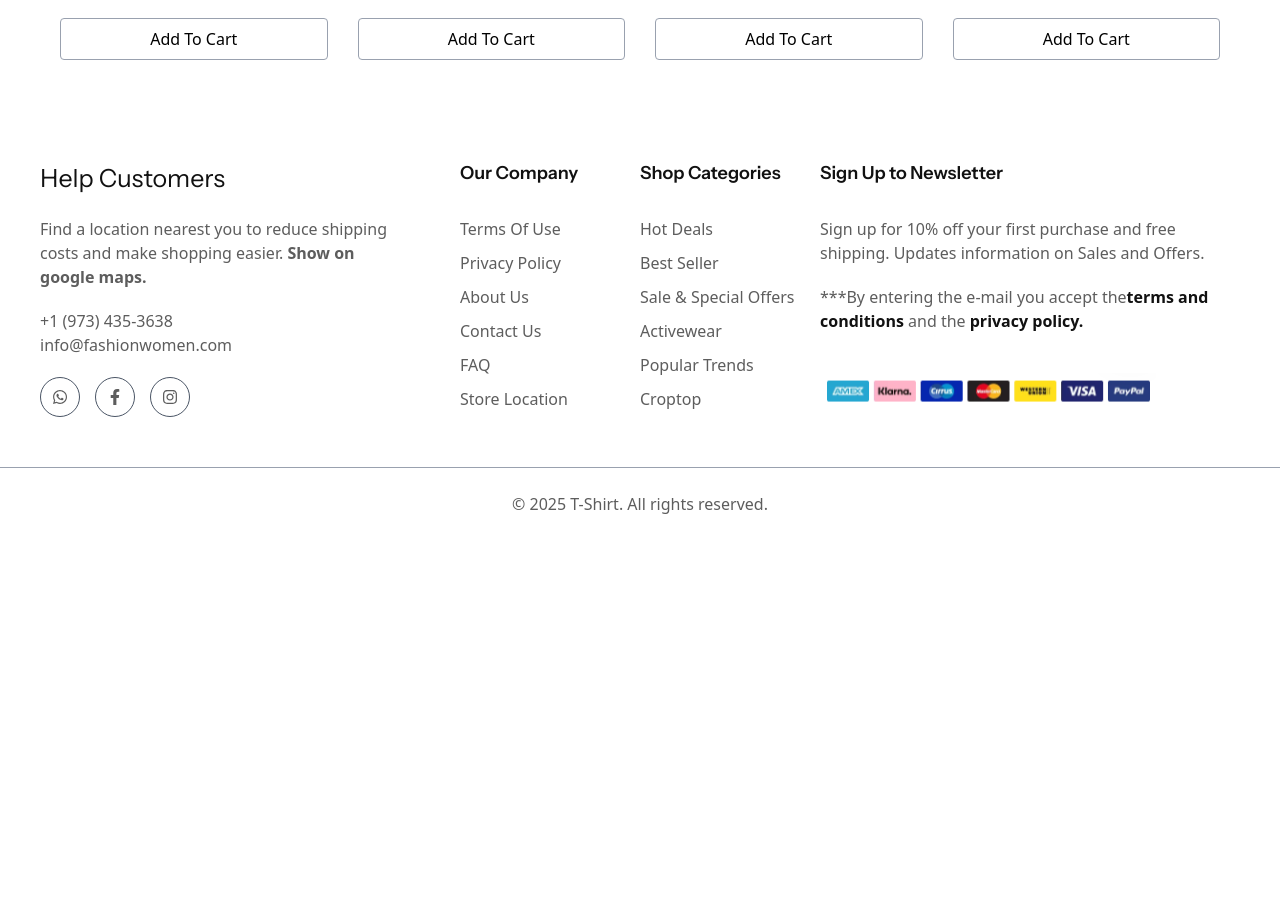
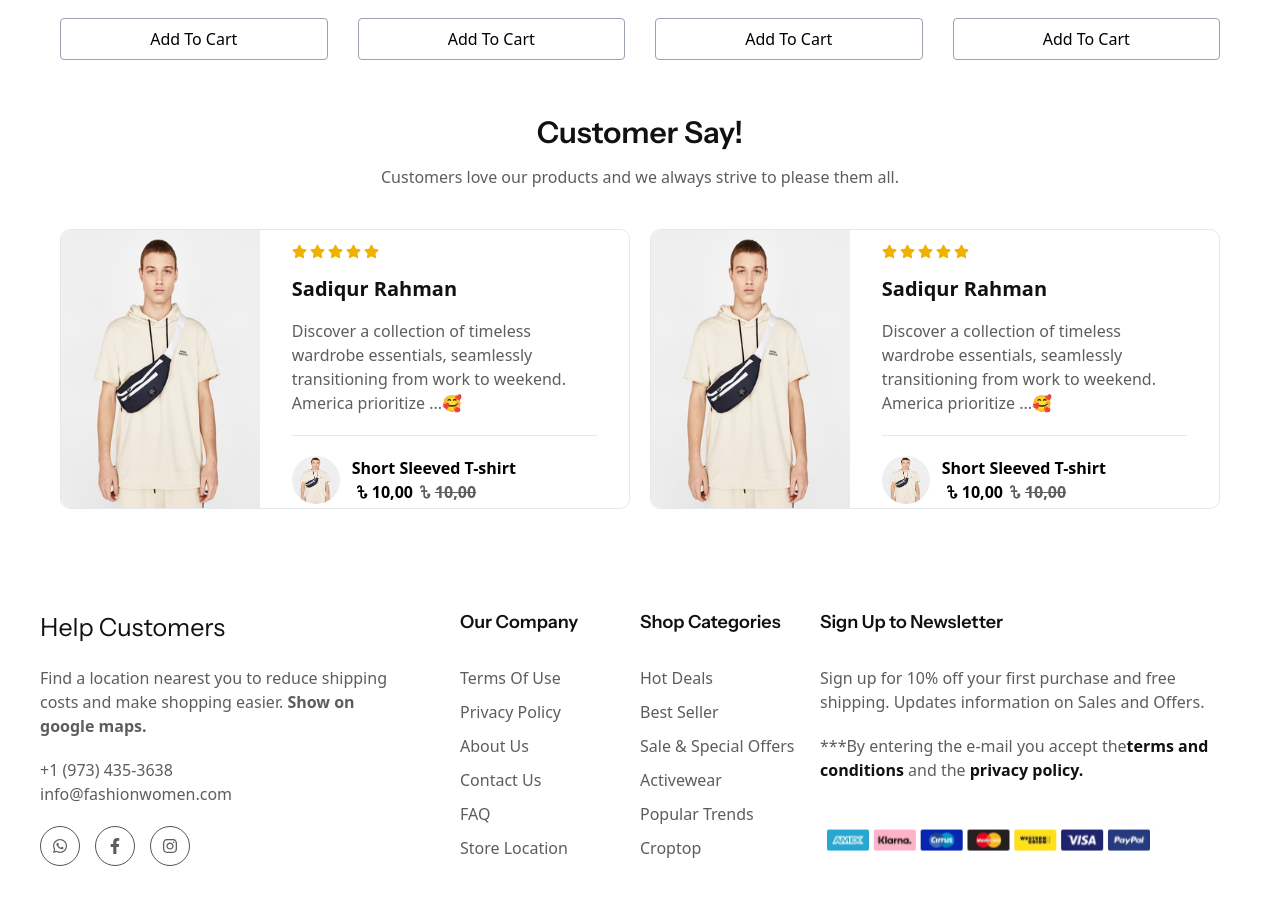
Before and after one commit to HmSani6699/T-Shirt-Ecommerce, a React (Vite) app: page / in a window 1280 px wide. Shown: the part 2830-3734 px from the top of the page. Before the commit the page ends 3370 px from the top, so only its background shows below. Built offline with nearby package versions, Linux system fonts and the light colour scheme.

Commit message:
added review section

```diff
--- /dev/null
+++ b/src/Pages/Home/CustomerSay/CustomerSay.jsx
@@ -0,0 +1,133 @@
+import { FaStar } from "react-icons/fa";
+import csrdImg from "../../../../public/Images/card4.avif";
+import { TbCurrencyTaka } from "react-icons/tb";
+
+const CustomerSay = () => {
+  return (
+    <div className="mt-[50px] max-w-[1200px] mx-auto flex flex-col items-center justify-center px-5">
+      {/* Head line */}
+      <div className="text-center">
+        <h2 className="font-instrument text-text-black text-[30px] font-semibold">
+          Customer Say!
+        </h2>
+        <p className="text-text-gray mt-2.5">
+          Customers love our products and we always strive to please them all.
+        </p>
+      </div>
+
+      {/* Reviwe  */}
+      <div className="grid grid-cols-1 lg:grid-cols-2 items-center gap-5 mt-10">
+        <div className="lg:flex items-center  border border-gray-200 rounded-[10px] lg:h-[280px]">
+          <div className="w-[35%] h-full lg:block hidden">
+            <img
+              className="rounded-l-[10px] w-full h-full"
+              src={csrdImg}
+              alt="img"
+            />
+          </div>
+
+          {/* body */}
+          <div className="p-8 lg:w-[65%]">
+            <div className="flex items-center gap-[3px] mt-2.5">
+              <FaStar className="text-[15px] text-yellow-500" />
+              <FaStar className="text-[15px] text-yellow-500" />
+              <FaStar className="text-[15px] text-yellow-500" />
+              <FaStar className="text-[15px] text-yellow-500" />
+              <FaStar className="text-[15px] text-yellow-500" />
+            </div>
+            <h2 className="text-text-black text-[20px] font-semibold mt-[15px] mb-[15px]">
+              Sadiqur Rahman
+            </h2>
+            <p className="text-text-gray ">
+              Discover a collection of timeless wardrobe essentials, seamlessly
+              transitioning from work to weekend. America prioritize ...🥰
+            </p>
+            <hr className="my-5 border-t-[1px] border-gray-200" />
+
+            <div className="flex items-center gap-3">
+              <div className="h-12 w-12 rounded-full">
+                <img
+                  className="h-full w-full rounded-full"
+                  src={csrdImg}
+                  alt="img"
+                />
+              </div>
+              <div>
+                <p className="text-center font-semibold ">
+                  Short Sleeved T-shirt
+                </p>
+                <div className="flex items-center gap-0.5  font-semibold">
+                  <p className="flex items-center">
+                    <TbCurrencyTaka className="text-[20px]" />
+                    10,00
+                  </p>
+                  <p className="flex items-center line-through text-text-gray">
+                    <TbCurrencyTaka className="text-[20px] line-through" />
+                    10,00
+                  </p>
+                </div>
+              </div>
+            </div>
+          </div>
+        </div>
+
+        {/* 2 */}
+        <div className="lg:flex items-center  border border-gray-200 rounded-[10px] lg:h-[280px]">
+          <div className="w-[35%] h-full lg:block hidden">
+            <img
+              className="rounded-l-[10px] w-full h-full"
+              src={csrdImg}
+              alt="img"
+            />
+          </div>
+
+          {/* body */}
+          <div className="p-8 lg:w-[65%]">
+            <div className="flex items-center gap-[3px] mt-2.5">
+              <FaStar className="text-[15px] text-yellow-500" />
+              <FaStar className="text-[15px] text-yellow-500" />
+              <FaStar className="text-[15px] text-yellow-500" />
+              <FaStar className="text-[15px] text-yellow-500" />
+              <FaStar className="text-[15px] text-yellow-500" />
+            </div>
+            <h2 className="text-text-black text-[20px] font-semibold mt-[15px] mb-[15px]">
+              Sadiqur Rahman
+            </h2>
+            <p className="text-text-gray ">
+              Discover a collection of timeless wardrobe essentials, seamlessly
+              transitioning from work to weekend. America prioritize ...🥰
+            </p>
+            <hr className="my-5 border-t-[1px] border-gray-200" />
+
+            <div className="flex items-center gap-3">
+              <div className="h-12 w-12 rounded-full">
+                <img
+                  className="h-full w-full rounded-full"
+                  src={csrdImg}
+                  alt="img"
+                />
+              </div>
+              <div>
+                <p className="text-center font-semibold ">
+                  Short Sleeved T-shirt
+                </p>
+                <div className="flex items-center gap-0.5  font-semibold">
+                  <p className="flex items-center">
+                    <TbCurrencyTaka className="text-[20px]" />
+                    10,00
+                  </p>
+                  <p className="flex items-center line-through text-text-gray">
+                    <TbCurrencyTaka className="text-[20px] line-through" />
+                    10,00
+                  </p>
+                </div>
+              </div>
+            </div>
+          </div>
+        </div>
+      </div>
+    </div>
+  );
+};
+
+export default CustomerSay;
--- a/src/Pages/Home/Home/Home.jsx
+++ b/src/Pages/Home/Home/Home.jsx
@@ -4,6 +4,7 @@ import TopCollections from "../TopCollections/TopCollections";
 import BestSelling from "../BestSelling/BestSelling";
 import BigDeals from "../BigDeals/BigDeals";
 import TrendingOutfits from "../TrendingOutfits/TrendingOutfits";
+import CustomerSay from "../CustomerSay/CustomerSay";
 
 const Home = () => {
   return (
@@ -13,6 +14,7 @@ const Home = () => {
       <BestSelling />
       <BigDeals />
       <TrendingOutfits />
+      <CustomerSay />
     </div>
   );
 };
```
